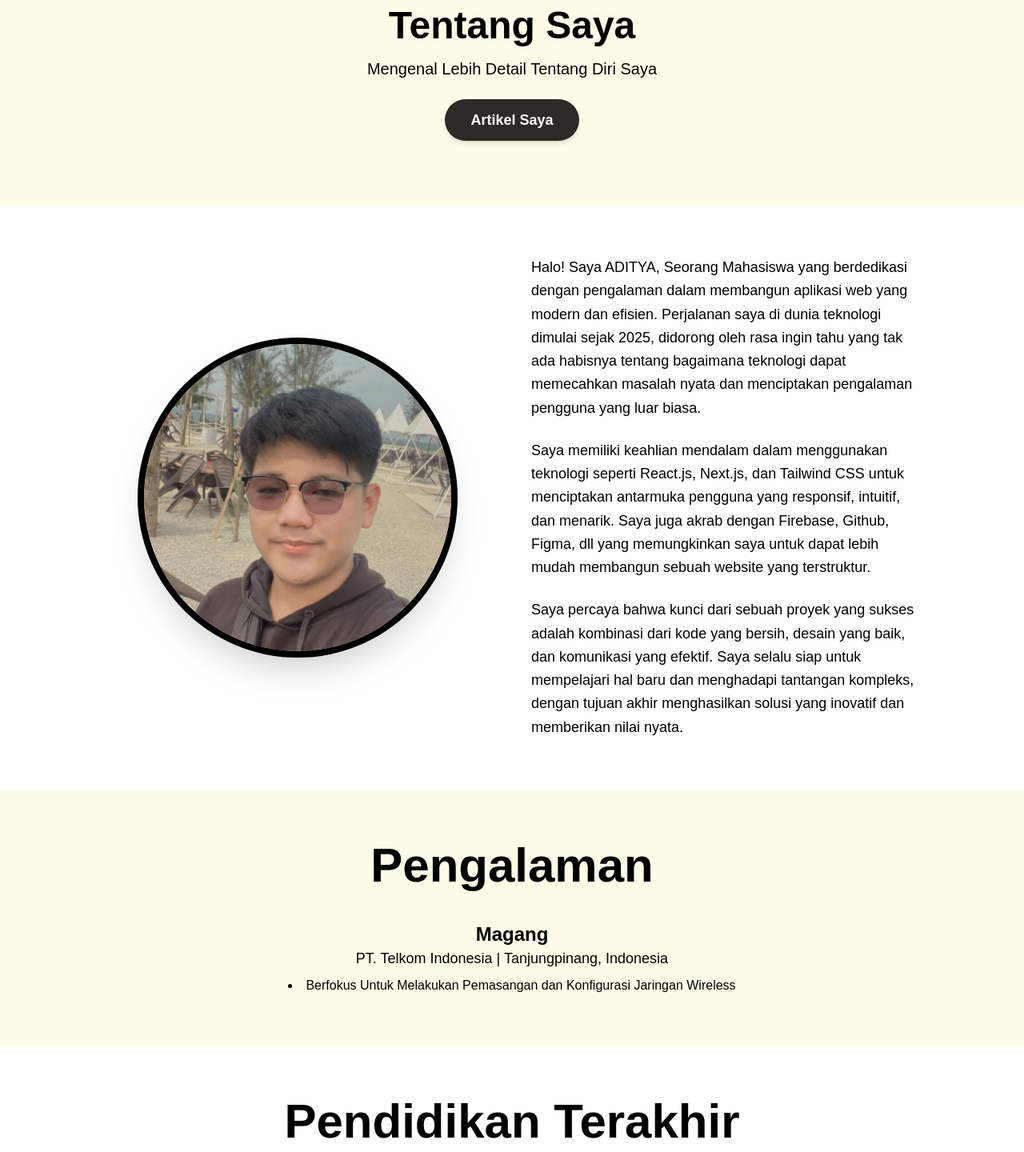
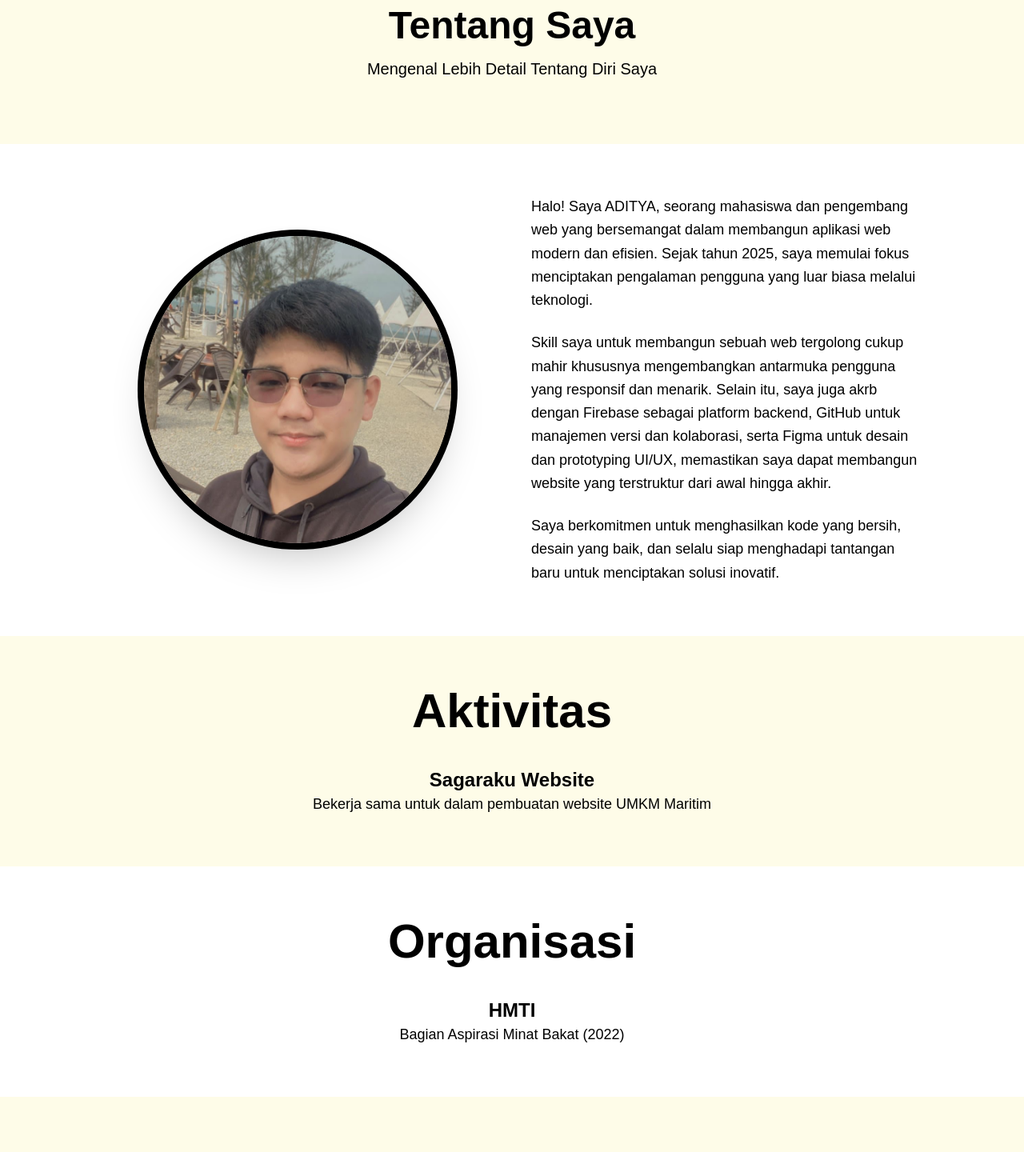
Before and after one commit to adityafiii/aditya-firmansyah-portofolio, a Next.js app: page /about in a window 1280 px wide. Shown: the part 200-1640 px from the top of the page at 80% size. Built offline with nearby package versions, Linux system fonts and the light colour scheme; a web font is replaced by a local one.

Commit message:
Penyempurnaan

```diff
--- a/src/app/about/page.tsx
+++ b/src/app/about/page.tsx
@@ -18,6 +18,8 @@ export default function AboutPage() {
   const [experienceRef, experienceInView] = useInView<HTMLElement>({ threshold: 0.1 });
   const [educationRef, educationInView] = useInView<HTMLElement>({ threshold: 0.1 });
   const [contactCTARef, contactCTAInView] = useInView<HTMLElement>({ threshold: 0.1 });
+  const [organizationRef, organizationInView] = useInView<HTMLElement>({ threshold: 0.1 });
+  const [activityRef, activityInView] = useInView<HTMLElement>({ threshold: 0.1 });
 
   // Fungsi untuk mendapatkan durasi animasi mengetik (Jika ingin digunakan lagi, pastikan keyframes di tailwind.config.ts ada)
   // const getTypingAnimation = (textLength: number, delay: number) => {
@@ -26,9 +28,9 @@ export default function AboutPage() {
   //   return `typing ${duration}s steps(${steps}, end) forwards, blink-caret .75s step-end infinite ${delay}s`;
   // };
 
-  const paragraph1 = `Halo! Saya ADITYA, Seorang Mahasiswa yang berdedikasi dengan pengalaman dalam membangun aplikasi web yang modern dan efisien. Perjalanan saya di dunia teknologi dimulai sejak 2025, didorong oleh rasa ingin tahu yang tak ada habisnya tentang bagaimana teknologi dapat memecahkan masalah nyata dan menciptakan pengalaman pengguna yang luar biasa.`;
-  const paragraph2 = `Saya memiliki keahlian mendalam dalam menggunakan teknologi seperti React.js, Next.js, dan Tailwind CSS untuk menciptakan antarmuka pengguna yang responsif, intuitif, dan menarik. Saya juga akrab dengan Firebase, Github, Figma, dll yang memungkinkan saya untuk dapat lebih mudah membangun sebuah website yang terstruktur.`;
-  const paragraph3 = `Saya percaya bahwa kunci dari sebuah proyek yang sukses adalah kombinasi dari kode yang bersih, desain yang baik, dan komunikasi yang efektif. Saya selalu siap untuk mempelajari hal baru dan menghadapi tantangan kompleks, dengan tujuan akhir menghasilkan solusi yang inovatif dan memberikan nilai nyata.`;
+  const paragraph1 = `Halo! Saya ADITYA, seorang mahasiswa dan pengembang web yang bersemangat dalam membangun aplikasi web modern dan efisien. Sejak tahun 2025, saya memulai fokus menciptakan pengalaman pengguna yang luar biasa melalui teknologi.`;
+  const paragraph2 = `Skill saya untuk membangun sebuah web tergolong cukup mahir khususnya mengembangkan antarmuka pengguna yang responsif dan menarik. Selain itu, saya juga akrb dengan Firebase sebagai platform backend, GitHub untuk manajemen versi dan kolaborasi, serta Figma untuk desain dan prototyping UI/UX, memastikan saya dapat membangun website yang terstruktur dari awal hingga akhir.`;
+  const paragraph3 = `Saya berkomitmen untuk menghasilkan kode yang bersih, desain yang baik, dan selalu siap menghadapi tantangan baru untuk menciptakan solusi inovatif.`;
 
   // Pastikan 'return' dan '(' dan '<main>' berada di baris yang sama
   return (<main className="min-h-screen pt-16 bg-yellow-50 text-white overflow-hidden"> {/* overflow-hidden di main */}
@@ -50,13 +52,6 @@ export default function AboutPage() {
           >
             Mengenal Lebih Detail Tentang Diri Saya
           </p>
-          <a
-            href="/articles"
-            className={`inline-block mt-6 bg-[#2d2926] hover:bg-orange-500 text-white font-semibold py-3 px-8 rounded-full shadow-md transition-all duration-300 text-lg ${animationClasses} ${heroInView ? animatedInClasses : revealY}`}
-            style={{ transitionDelay: '0.1s' }}
-          >
-            Artikel Saya
-          </a>
         </div>
       </section>
 
@@ -94,6 +89,54 @@ export default function AboutPage() {
                 {paragraph3}
               </p>
             </div>
+          </div>
+        </div>
+      </section>
+
+      <section
+        ref={activityRef}
+        className="py-16 px-8 bg-yellow-50"
+      >
+        <div className="container mx-auto max-w-4xl">
+          <h2
+            className={`text-6xl font-extrabold mb-10 text-black text-center ${animationClasses} ${activityInView ? animatedInClasses : revealY}`}
+            style={{ transitionDelay: '0s' }}
+          >
+            Aktivitas
+          </h2>
+          <div className="space-y-8 text-center">
+            <div
+              className={`${animationClasses} ${activityInView ? animatedInClasses : revealY}`}
+              style={{ transitionDelay: '0.1s' }}
+            >
+              <h3 className="text-2xl font-bold text-black">Sagaraku Website</h3>
+              <p className="text-black text-lg">Bekerja sama untuk dalam pembuatan website UMKM Maritim </p>
+            </div>
+            {/* Tambahkan lebih banyak pengalaman jika ada */}
+          </div>
+        </div>
+      </section>
+
+      <section
+        ref={organizationRef}
+        className="py-16 px-8 bg-white"
+      >
+        <div className="container mx-auto max-w-4xl">
+          <h2
+            className={`text-6xl font-extrabold mb-10 text-black text-center ${animationClasses} ${organizationInView ? animatedInClasses : revealY}`}
+            style={{ transitionDelay: '0s' }}
+          >
+            Organisasi
+          </h2>
+          <div className="space-y-8 text-center">
+            <div
+              className={`${animationClasses} ${activityInView ? animatedInClasses : revealY}`}
+              style={{ transitionDelay: '0.1s' }}
+            >
+              <h3 className="text-2xl font-bold text-black">HMTI</h3>
+              <p className="text-black text-lg">Bagian Aspirasi Minat Bakat (2022)</p>
+            </div>
+            {/* Tambahkan lebih banyak pengalaman jika ada */}
           </div>
         </div>
       </section>
@@ -136,7 +179,7 @@ export default function AboutPage() {
             className={`text-6xl font-extrabold mb-10 text-black text-center ${animationClasses} ${educationInView ? animatedInClasses : revealY}`}
             style={{ transitionDelay: '0s' }}
           >
-            Pendidikan Terakhir
+            Pendidikan
           </h2>
           <div className="space-y-8 text-center">
             <div
@@ -145,6 +188,13 @@ export default function AboutPage() {
             >
               <h3 className="text-2xl font-bold text-black">Teknik Komputer dan Jaringan (TKJ)</h3>
               <p className="text-black text-lg">SMK Negeri 4 Tanjungpinang | 2019 - 2022</p>
+            </div>
+            <div
+              className={`${animationClasses} ${educationInView ? animatedInClasses : revealY}`}
+              style={{ transitionDelay: '0.1s' }}
+            >
+              <h3 className="text-2xl font-bold text-black">Teknik Informatika</h3>
+              <p className="text-black text-lg">Universitas Maritim Raja Ali Haji | 2022 - Sekarang</p>
             </div>
             {/* Tambahkan lebih banyak pendidikan jika ada */}
           </div>
--- a/src/app/admin/dashboard/page.tsx
+++ b/src/app/admin/dashboard/page.tsx
@@ -682,6 +682,7 @@ export default function AdminDashboardPage() {
                     <div>
                       <h3 className="text-xl font-bold text-white mb-1">Dari: {message.name}</h3>
                       <p className="text-white text-sm mb-2">Email: {message.email}</p>
+                      <p className="text-white text-sm mb-2">Telepon: {message.phone}</p>
                       <p className="text-white text-base">{message.message}</p>
                       <p className="text-white text-xs mt-2">
                         Dikirim: {
--- a/src/components/AboutSection.tsx
+++ b/src/components/AboutSection.tsx
@@ -28,7 +28,7 @@ export default function AboutSection() {
           className={`text-lg md:text-3xl leading-relaxed mb-6 ${animationClasses} ${inView ? animatedInClasses : textAnimation}`}
           style={{ transitionDelay: '0.1s' }} // Delay tambahan untuk p pertama
         >
-          Seorang mahasiswa jurusan Teknik Informatika, yang memiliki kemampuan cukup untuk membangun website yang responsif, interaktif, dan intuitif. Saya memiliki skill yang lumayan memadai untuk mengubah ide menjadi solusi digital yang estetis.
+          Seorang mahasiswa jurusan Teknik Informatika, yang memiliki kemampuan cukup untuk membangun website yang responsif, interaktif, dan intuitif. Saya memiliki skill yang memadai untuk mengubah ide menjadi solusi digital yang estetis.
           {/* Saya seorang **[Profesi Anda, misalnya: Pengembang Web Front-end]** dengan pengalaman dalam membangun aplikasi web yang responsif, intuitif, dan performa tinggi. Saya memiliki passion dalam mengubah ide menjadi solusi digital yang fungsional dan estetis. */}
         </p>
         {/* Tombol ke halaman About yang lebih detail */}
--- a/src/components/HeroSection.tsx
+++ b/src/components/HeroSection.tsx
@@ -20,7 +20,7 @@ export default function HeroSection() {
   const svgCenter = svgViewBoxSize / 2;
 
   return (
-    <section className="relative flex flex-col items-center justify-center min-h-screen text-center text-white bg-white p-8 pt-24 md:pt-16 overflow-hidden">
+    <section className="relative flex flex-col items-center justify-center min-h-screen text-center text-white bg-yellow-50 p-8 pt-24 md:pt-16 overflow-hidden">
       <div
         className="relative z-10 container mx-auto flex flex-col md:flex-row items-center gap-12 max-w-6xl"
         ref={ref}
--- a/src/components/Navbar.tsx
+++ b/src/components/Navbar.tsx
@@ -18,7 +18,7 @@ export default function Navbar() {
   const navLinks = [
     { name: 'Beranda', href: '/' },
     { name: 'Tentang', href: '/about' },
-    { name: 'Harga', href: '/pricing' },
+    { name: 'Layanan', href: '/pricing' },
     { name: 'Artikel', href: '/articles' },
     { name: 'Kontak', href: '/contact' },
   ];
--- a/src/components/SkillsSection.tsx
+++ b/src/components/SkillsSection.tsx
@@ -5,39 +5,19 @@ import { useInView } from '@/hooks/useInView';
 
 const skills = [
   {
-    name: 'TypeScript',
-    category: 'Bahasa Pemrograman',
-    description: 'TypeScript adalah bahasa pemrograman berbasis JavaScript yang menambahkan tipe statis untuk meningkatkan keamanan dan skalabilitas kode.'
+    name: 'Web Development',
+    category: 'Web Development',
+    description: 'Web development adalah proses membangun dan memelihara situs web atau aplikasi web. Ini mencakup semua hal yang terlibat dalam membuat sebuah situs agar terlihat menarik, berfungsi dengan baik, dan bisa diakses oleh pengguna di internet.'
   },
   {
-    name: 'Next.js',
-    category: 'Framework React',
-    description: 'Next.js adalah framework React untuk membangun aplikasi web modern dengan fitur SSR, SSG, dan API routes.'
-  },
-  {
-    name: 'Tailwind CSS',
-    category: 'Styling',
-    description: 'Tailwind CSS adalah framework utility-first untuk styling yang memungkinkan pembuatan UI secara cepat dan konsisten.'
+    name: 'Web Design',
+    category: 'Web Desain',
+    description: 'Web Design adalah proses merancang tampilan dan pengalaman pengguna pada website agar menarik dan mudah digunakan.'
   },
   {
     name: 'Git & GitHub',
     category: 'Version Control',
     description: 'Git adalah sistem kontrol versi terdistribusi, sedangkan GitHub adalah platform hosting kode berbasis Git untuk kolaborasi.'
-  },
-  {
-    name: 'Web Design',
-    category: 'Desain',
-    description: 'Web Design adalah proses merancang tampilan dan pengalaman pengguna pada website agar menarik dan mudah digunakan.'
-  },
-  {
-    name: 'UI/UX Principles',
-    category: 'Desain',
-    description: 'UI/UX Principles adalah prinsip-prinsip dalam merancang antarmuka dan pengalaman pengguna yang efektif dan menyenangkan.'
-  },
-  {
-    name: 'Figma',
-    category: 'Tools Desain',
-    description: 'Figma adalah alat desain kolaboratif berbasis cloud untuk membuat prototipe, wireframe, dan desain UI.'
   },
   {
     name: 'Firebase',
```
Also changed, not shown: src/app/contact/page.tsx (+25 -7 lines), src/app/pricing/page.tsx (+5 -5 lines), public/images/mygall1.png (added).
